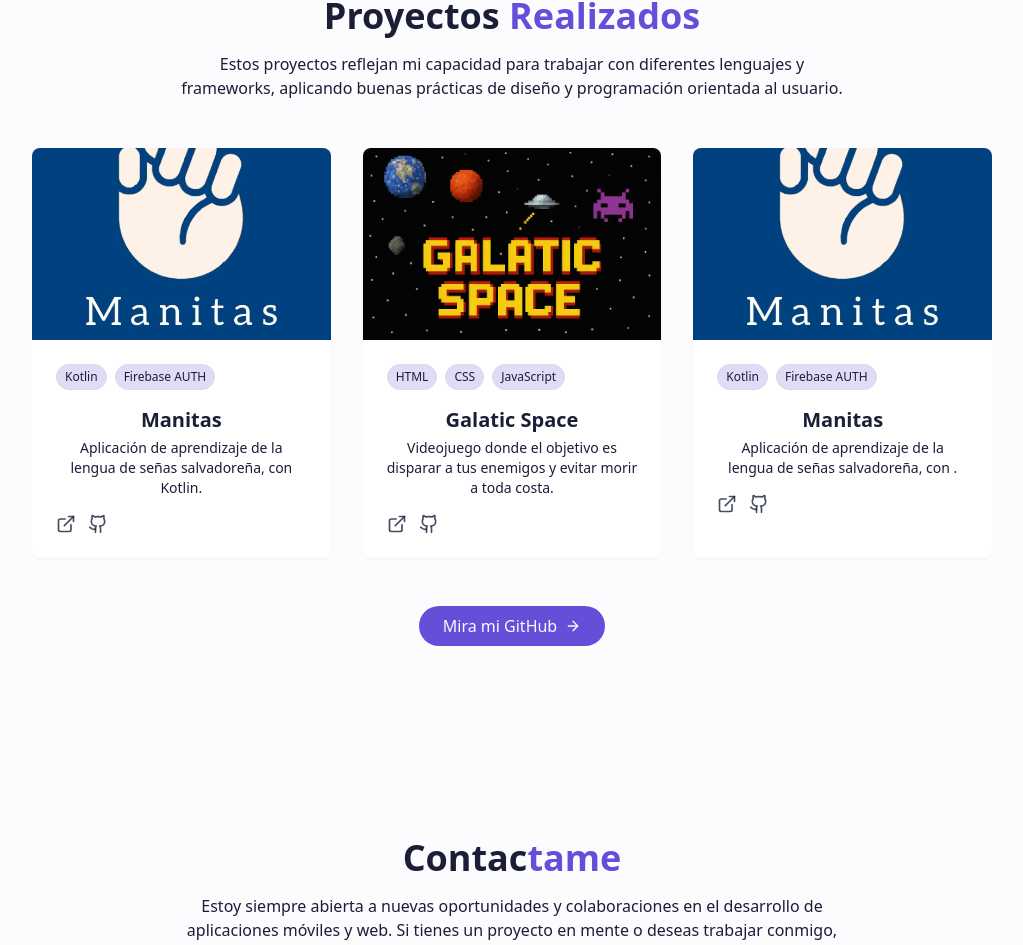
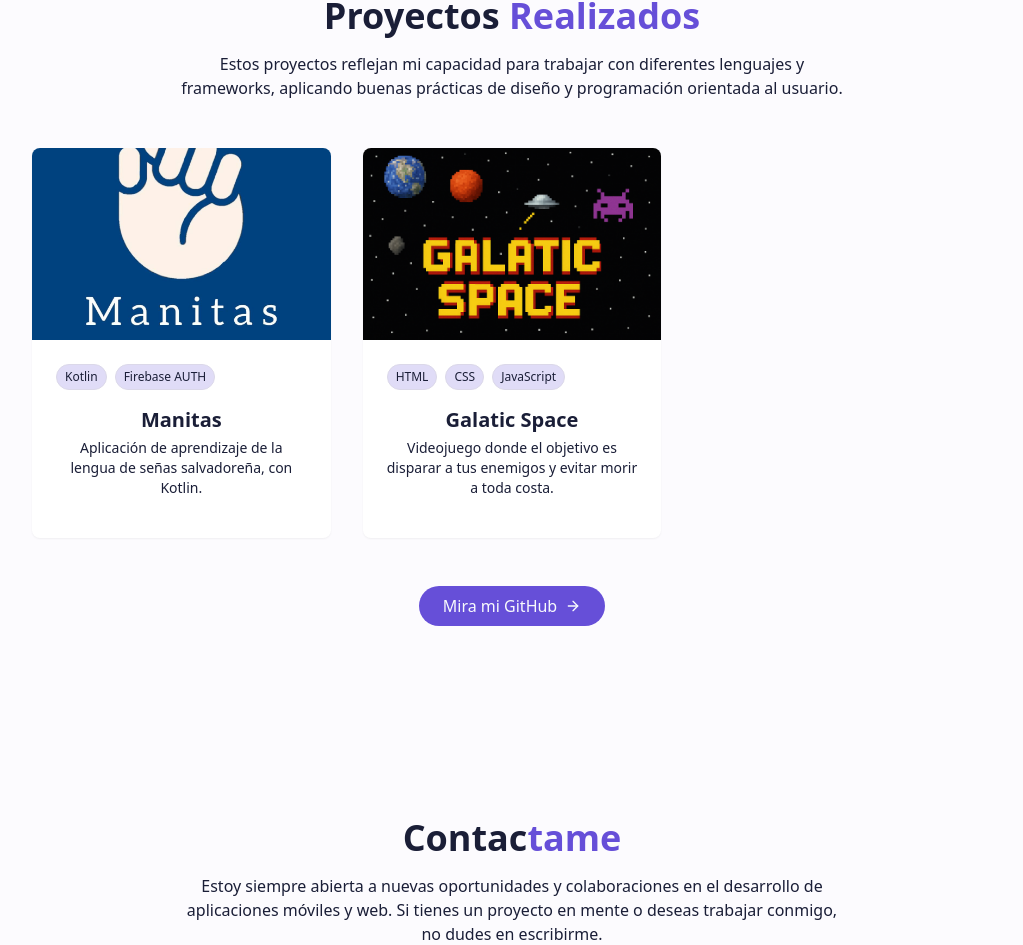
Before and after one commit to GabyVanegas/portafolio_gaby, a React (Vite) app: page / in a window 1280 px wide. Shown: the part 2910-3855 px from the top of the page, without its empty margins (128-1151 px from the left). Built offline with nearby package versions, Linux system fonts and the light colour scheme.

Commit message:
por si acaso

```diff
--- a/src/components/ProjectsSection.jsx
+++ b/src/components/ProjectsSection.jsx
@@ -19,15 +19,7 @@ const projects = [
        demoUrl: "#",
        gitHubUrl: "#",
     },
-    {
-        id: 3,
-       title: "Manitas",
-       description: "Aplicación de aprendizaje de la lengua de señas salvadoreña, con   .",
-       image: "/projects/manitas.jpg",
-       tags: ["Kotlin", "Firebase AUTH"],
-       demoUrl: "#",
-       gitHubUrl: "#",
-    }
+
 ]
 
 export const ProjectsSection = () =>{
@@ -65,11 +57,11 @@ export const ProjectsSection = () =>{
                                 <div className="flex space-x-3">
                                     <a href={project.demoUrl} className="text-foreground/80 hover:text-primary transition-colors duration-300" target="_blank">
 
-                                        <ExternalLink size={20}/>
+                                        {/*<ExternalLink size={20}/>*/}
                                     </a>
                                     <a href={project.gitHubUrl} className="text-foreground/80 hover:text-primary transition-colors duration-300" target="_blank">
 
-                                        <Github size={20}/>
+                                        {/*<Github size={20}/>*/}
                                     </a>
                                 </div>
                                 </div>
```
Also changed, not shown: public/favicon-gv.svg (added).
